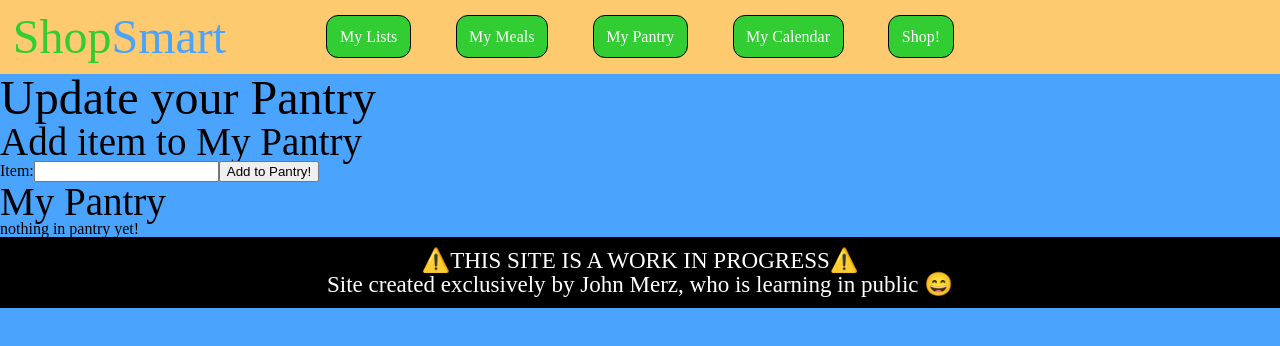
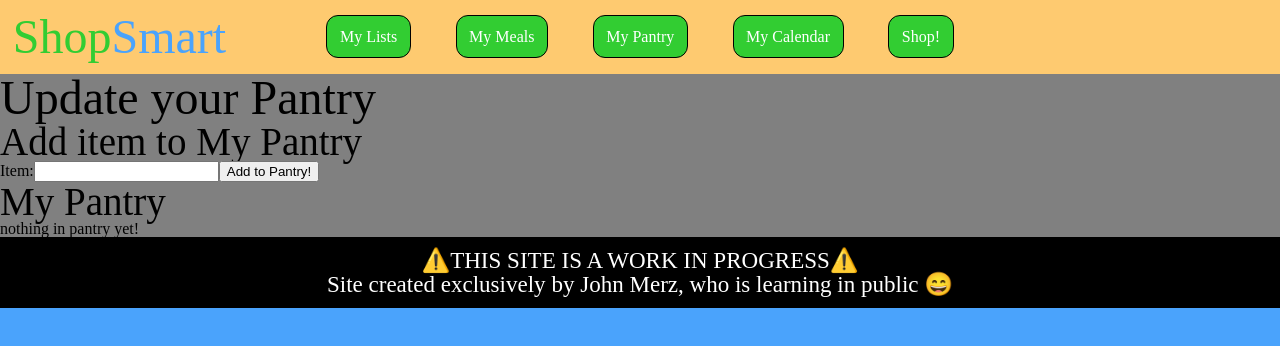
Before and after one commit to jmerz826/shop-smart, a React (Create React App) app: page /pantry in a window 1280 px wide. Shown: the top 346 px of the page. Built offline with nearby package versions, Linux system fonts and the light colour scheme.

Commit message:
trying to make redux behave

```diff
--- a/src/components/pantry/pantryItems.js
+++ b/src/components/pantry/pantryItems.js
@@ -2,6 +2,11 @@ import React, {useState} from "react";
 import { connect } from 'react-redux';
 import { addItemToPantry } from "../../actions";
 import PantryItem from "./pantryItem";
+import styled from "styled-components";
+
+const StyledPantry = styled.div`
+    background-color:gray;
+`
 
 const initialFormValues = {
     item:''
@@ -9,6 +14,7 @@ const initialFormValues = {
 
 const PantryItems = (props) => {
     const [formValues, setFormValues] = useState(initialFormValues);
+    console.log(props);
 
     const handleChange = (e) => {
         setFormValues({
@@ -26,7 +32,7 @@ const PantryItems = (props) => {
     }
 
     return (
-        <div>
+        <StyledPantry>
             <h2>Update your Pantry</h2>
             <form>
                 <h3>Add item to My Pantry</h3>
@@ -50,14 +56,14 @@ const PantryItems = (props) => {
                     }
                 </ul>
             </div>
-        </div>
+        </StyledPantry>
     );
 };
 
 const mapStateToProps = state => {
-    return ({
-        pantryItems: state.pantryItems
-    })
+    const { pantryItems } = state;
+
+    return { pantryItems };
 }
 
 export default connect(mapStateToProps, {addItemToPantry})(PantryItems);
--- a/src/reducers/index.js
+++ b/src/reducers/index.js
@@ -7,6 +7,7 @@ const initialState = {
 
 
 const reducer = (state = initialState, action) => {
+    console.log(state);
     switch (action.type) {
         case ADD_LIST_TO_LISTS:
             if (state.previousLists) {
@@ -22,6 +23,7 @@ const reducer = (state = initialState, action) => {
             };
         case ADD_ITEM_TO_PANTRY:
             if (state.pantryItems) {
+                console.log(...state.pantryItems);
                 return ({
                     ...state,
                     pantryItems: [...state.pantryItems, action.payload]
```
